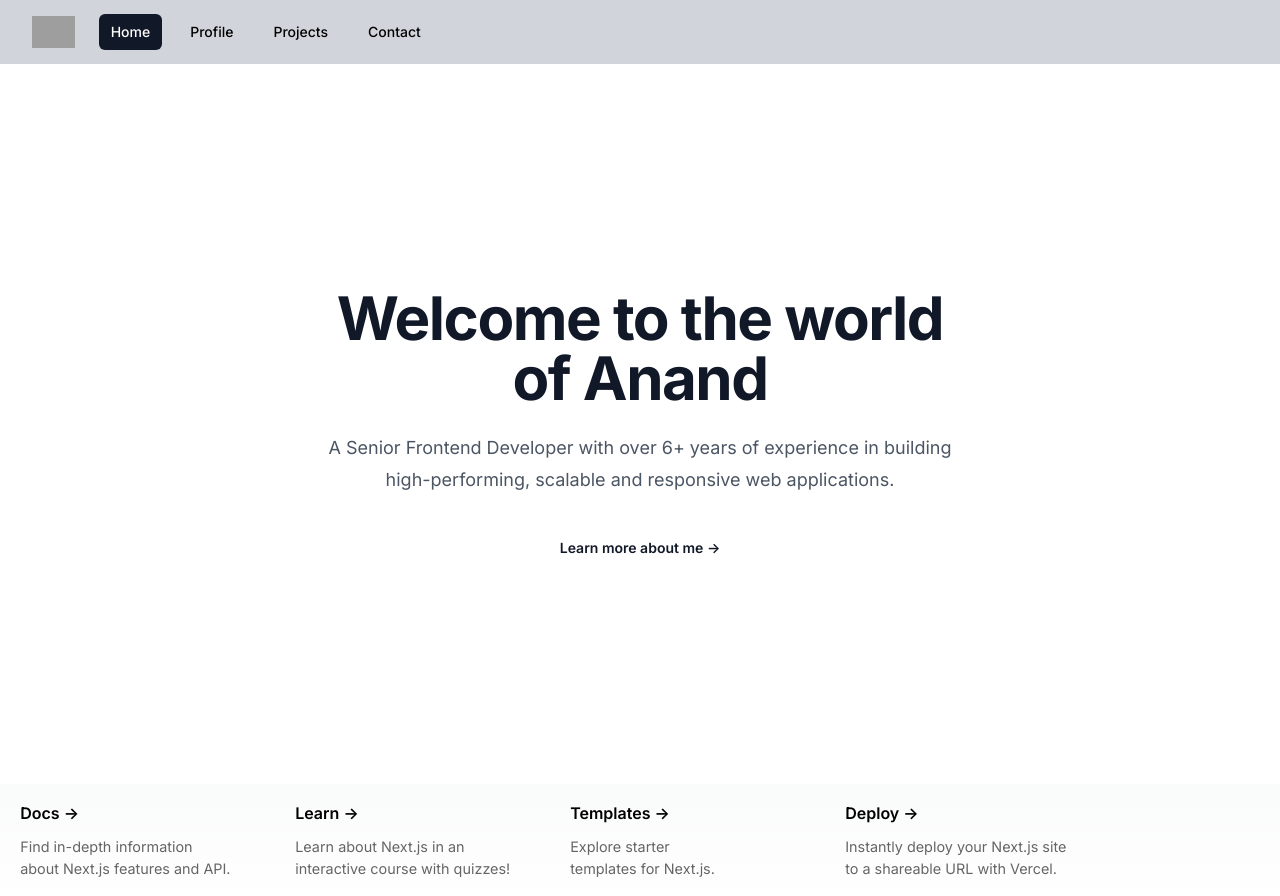
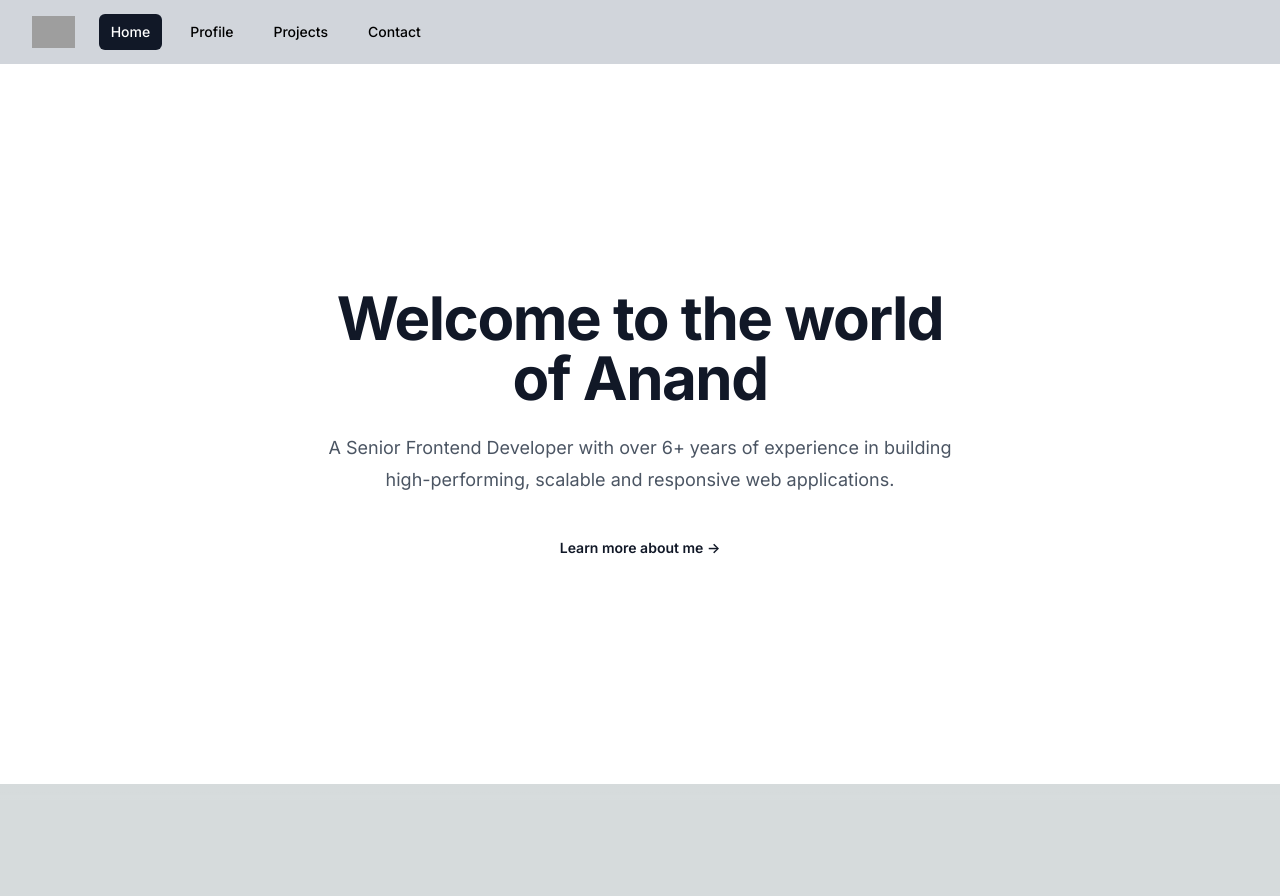
Before and after one commit to anand-radha-krishnan/anand-portfolio, a Next.js app: page / in a window 1280 px wide. After the commit the page ends 800 px from the top, so only its background shows below. Built offline with nearby package versions, Linux system fonts and the light colour scheme; grey boxes are pictures that could not be loaded.

Commit message:
Portfolio profile (#7)
* portfolio: refactoring

* portfolio: alignment fix

* portfolio: removing unwanted code

```diff
--- a/src/app/page.tsx
+++ b/src/app/page.tsx
@@ -1,62 +1,5 @@
-import styles from "./page.module.css";
 import Hero from "@/components/Hero";
 
 export default function Home() {
-  return (
-    <>
-      <Hero />
-
-      <div className={styles.grid}>
-        <a
-          href="https://nextjs.org/docs?utm_source=create-next-app&utm_medium=appdir-template&utm_campaign=create-next-app"
-          className={styles.card}
-          target="_blank"
-          rel="noopener noreferrer"
-        >
-          <h2>
-            Docs <span>-&gt;</span>
-          </h2>
-          <p>Find in-depth information about Next.js features and API.</p>
-        </a>
-
-        <a
-          href="https://nextjs.org/learn?utm_source=create-next-app&utm_medium=appdir-template&utm_campaign=create-next-app"
-          className={styles.card}
-          target="_blank"
-          rel="noopener noreferrer"
-        >
-          <h2>
-            Learn <span>-&gt;</span>
-          </h2>
-          <p>Learn about Next.js in an interactive course with&nbsp;quizzes!</p>
-        </a>
-
-        <a
-          href="https://vercel.com/templates?framework=next.js&utm_source=create-next-app&utm_medium=appdir-template&utm_campaign=create-next-app"
-          className={styles.card}
-          target="_blank"
-          rel="noopener noreferrer"
-        >
-          <h2>
-            Templates <span>-&gt;</span>
-          </h2>
-          <p>Explore starter templates for Next.js.</p>
-        </a>
-
-        <a
-          href="https://vercel.com/new?utm_source=create-next-app&utm_medium=appdir-template&utm_campaign=create-next-app"
-          className={styles.card}
-          target="_blank"
-          rel="noopener noreferrer"
-        >
-          <h2>
-            Deploy <span>-&gt;</span>
-          </h2>
-          <p>
-            Instantly deploy your Next.js site to a shareable URL with Vercel.
-          </p>
-        </a>
-      </div>
-    </>
-  );
+  return <Hero />;
 }
--- a/src/components/Header.tsx
+++ b/src/components/Header.tsx
@@ -12,7 +12,7 @@
 
 const navigation = [
   { name: "Home", href: "/", current: true },
-  { name: "Profile", href: "/profile", current: false },
+  { name: "Profile", href: "/Profile", current: false },
   { name: "Projects", href: "/projects", current: false },
   { name: "Contact", href: "/contact", current: false },
 ];
```
